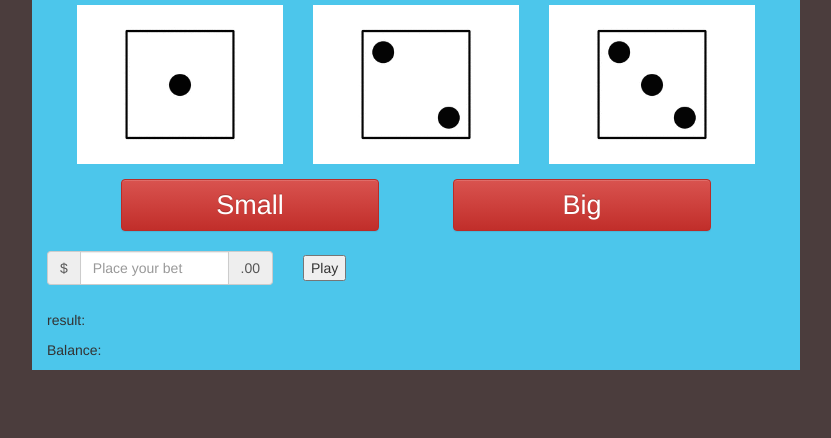
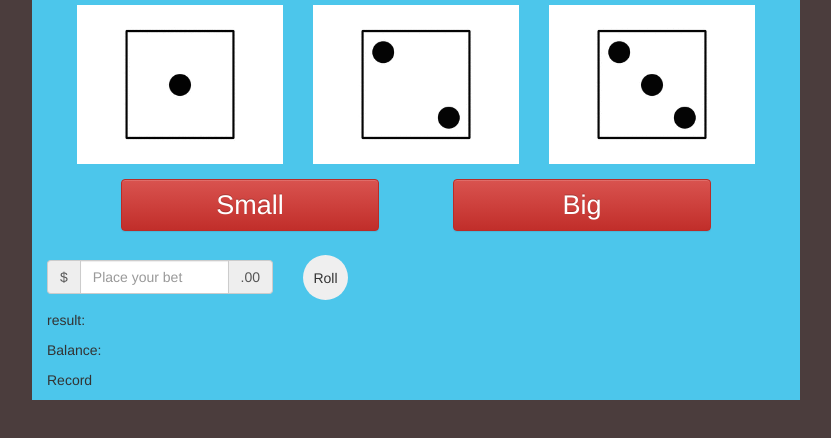
Before and after one commit to ZiluoH/Guessing-Game, a plain HTML site: page index.html in a window 1280 px wide. Shown: the part 126-564 px from the top of the page, without its empty margins (224-1055 px from the left). Drawn offline with nearby package versions, Linux system fonts and the light colour scheme.

Commit message:
Add files via upload

```diff
--- a/index.html
+++ b/index.html
@@ -53,15 +53,15 @@
 
 <!-- Bet section -->
    <div class="row bet_section">
-    <div class="col-lg-4 col-md-5 col-sm-6">
+    <div class="col-lg-4 col-md-5 col-sm-6 bet_input">
      <div class="input-group">
       <span class="input-group-addon">$</span>
       <input type="number" min="0"  onkeypress="return event.charCode >= 48" class="form-control" id="bet_amount" placeholder="Place your bet">
       <span class="input-group-addon">.00</span>
      </div>
     </div>
-    <div class="col-xs-3 play_btn">
-      <button type="button" onclick="play()" class="">Play</button><br>
+    <div class="col-xs-1">
+      <button type="button" onclick="play()" class="play_btn">Roll</button><br>
     </div>
   </div>
 
@@ -70,6 +70,10 @@
 
 
 <p class="balance">Balance: <span id="balance"></span></p>
+
+<div>
+  <p>Record</p>
+</div>
 
 <!-- test -->
 <!-- <div class="wrap">
```
